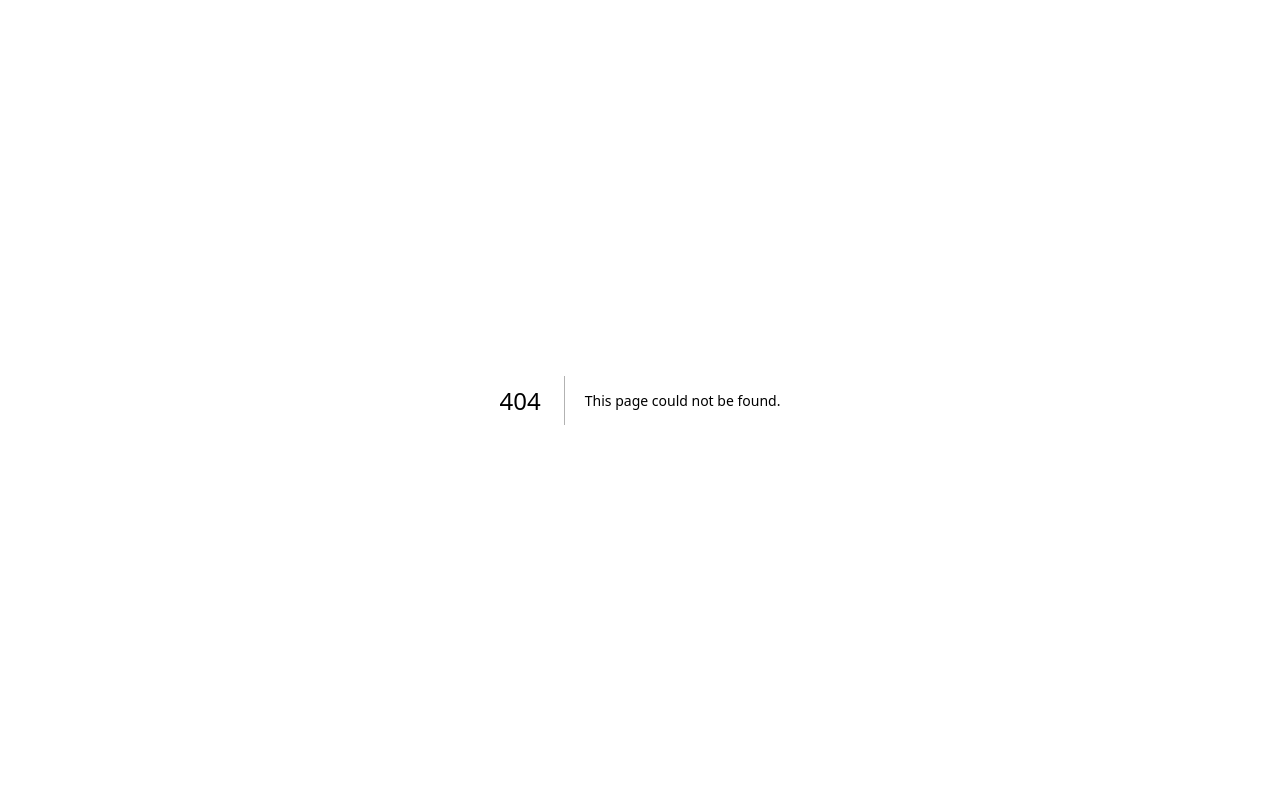
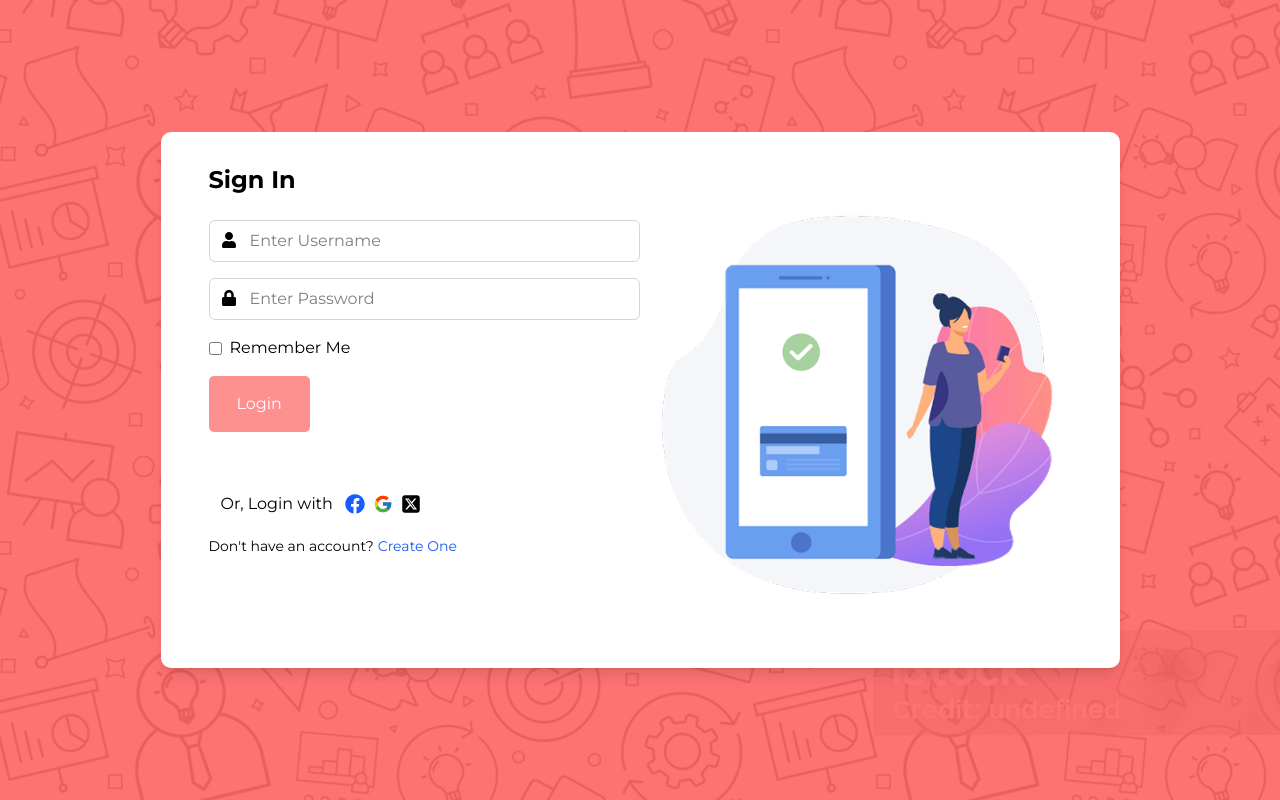
Before and after one commit to mahmoud-abuyoussef/Todo_List_Web_Application, a Next.js app: page /auth/login in a window 1280 px wide. Before the commit this address had no page. Built offline with nearby package versions, Linux system fonts and the light colour scheme.

Commit message:
feat(auth): build login page ui

```diff
--- /dev/null
+++ b/src/app/auth/login/page.tsx
@@ -0,0 +1,5 @@
+import LoginForm from "@/modules/auth/login/components/LoginForm";
+
+export default function LoginPage(){
+  return<LoginForm/>
+}
--- /dev/null
+++ b/src/modules/auth/login/components/LoginForm.tsx
@@ -0,0 +1,61 @@
+"use client";
+import Image from "next/image";
+import Link from "next/link";
+import { FcGoogle } from "react-icons/fc";
+import { FaSquareXTwitter } from "react-icons/fa6";
+import { FaUser, FaLock, FaFacebook } from "react-icons/fa";
+
+export default function LoginForm() {
+  return (
+    <div className="rounded-[10px] bg-white p-5 shadow-lg max-md:w-full  md:flex md:justify-between lg:px-12 lg:py-8">
+      <div className="mb-4 md:w-1/2">
+        <h2 className="mb-6 text-2xl font-bold">Sign In</h2>
+        <form>
+          <div className="relative mb-4">
+            <FaUser className="absolute top-3 left-3 text-black" />
+            <input type="text" placeholder="Enter Username" className="w-full rounded-md border border-gray-300 py-2 pr-4 pl-10 focus:ring-2 focus:ring-blue-500 focus:outline-none" />
+          </div>
+
+          <div className="relative mb-4">
+            <FaLock className="absolute top-3 left-3 text-black" />
+            <input type="password" placeholder="Enter Password" className="w-full rounded-md border border-gray-300 py-2 pr-4 pl-10 focus:ring-2 focus:ring-blue-500 focus:outline-none" />
+          </div>
+
+          <div className="mb-4 flex items-center">
+            <input id="remember" type="checkbox" className="mr-2" />
+            <label htmlFor="remember">Remember Me</label>
+          </div>
+
+          <button type="submit" className="mb-4 w-fit rounded-[5px] bg-[#ff9090] px-7 py-4 text-white hover:bg-[#f87272]">
+            Login
+          </button>
+        </form>
+
+        <div className="mt-8 flex items-center p-3">
+          <span className="mr-2">Or, Login with</span>
+          <FaFacebook className="mx-1 cursor-pointer text-blue-600" size={20} />
+          <FcGoogle className="mx-1 cursor-pointer" size={20} />
+          <FaSquareXTwitter className="mx-1 cursor-pointer" size={20} />
+        </div>
+
+        <p className="mt-2 text-sm">
+          Don't have an account?
+          <Link href="/auth/register" className="ml-1 text-blue-600 hover:underline">
+            Create One
+          </Link>
+        </p>
+      </div>
+
+      <div className="mt-10 flex w-full items-center justify-center md:w-1/2">
+        <Image
+          src="/images/login.webp"
+          alt="A woman uses her smartphone to make a successful online payment transaction, with a credit card and a green check mark displayed on the phone screen, symbolizing safe and easy online or mobile payment."
+          width={613}
+          height={500}
+          className="hidden md:block"
+          priority
+        />
+      </div>
+    </div>
+  );
+}
```
